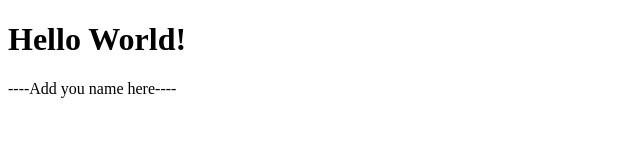
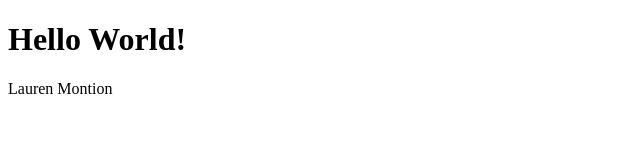
Before and after one commit to DS4200-S23-Class/ic-01-laurenmontion, a plain HTML site: page index.html in a window 1280 px wide. Shown: the full height of the page, 0-640 px from the left. Drawn offline with Linux system fonts and the light colour scheme.

Commit message:
Update index.html

```diff
--- a/index.html
+++ b/index.html
@@ -6,7 +6,7 @@
 
 <p>
 
-----Add you name here----
+Lauren Montion
 
 </p>
 
```
